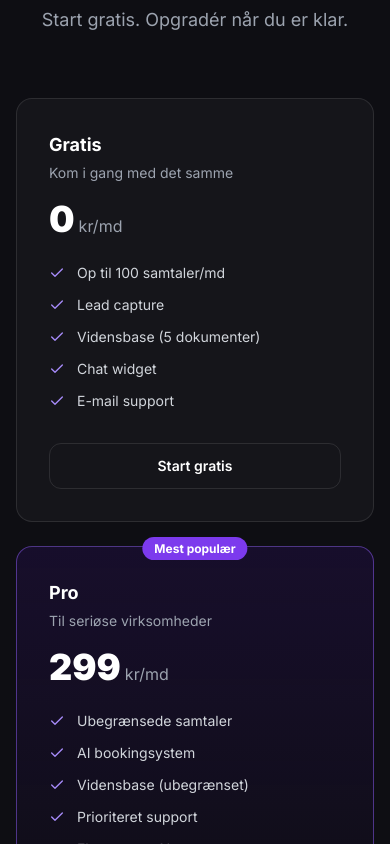
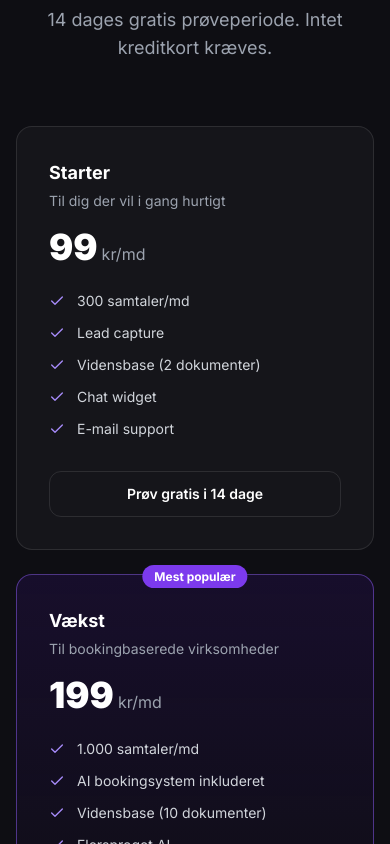
Before and after one commit to RedaDenmark/deskio-landing, a Next.js app: page / in a window 390 px wide. Shown: the part 6620-7464 px from the top of the page. Built offline with nearby package versions, Linux system fonts and the light colour scheme.

Commit message:
Redesign pricing: 3 tiers (Starter/Vaekst/Pro) + add-ons section
Made-with: Cursor

```diff
--- a/app/page.tsx
+++ b/app/page.tsx
@@ -74,21 +74,36 @@ const STEPS = [
 
 const PLANS = [
   {
-    name: 'Gratis',
-    price: '0',
-    desc: 'Kom i gang med det samme',
-    features: ['Op til 100 samtaler/md', 'Lead capture', 'Vidensbase (5 dokumenter)', 'Chat widget', 'E-mail support'],
-    cta: 'Start gratis',
+    name: 'Starter',
+    price: '99',
+    desc: 'Til dig der vil i gang hurtigt',
+    features: ['300 samtaler/md', 'Lead capture', 'Vidensbase (2 dokumenter)', 'Chat widget', 'E-mail support'],
+    cta: 'Prøv gratis i 14 dage',
     highlight: false,
   },
   {
-    name: 'Pro',
-    price: '299',
-    desc: 'Til seriøse virksomheder',
-    features: ['Ubegrænsede samtaler', 'AI bookingsystem', 'Vidensbase (ubegrænset)', 'Prioriteret support', 'Flersproget AI', 'Avanceret analytics'],
-    cta: 'Start Pro gratis i 14 dage',
+    name: 'Vækst',
+    price: '199',
+    desc: 'Til bookingbaserede virksomheder',
+    features: ['1.000 samtaler/md', 'AI bookingsystem inkluderet', 'Vidensbase (10 dokumenter)', 'Flersproget AI', 'E-mail + chat support'],
+    cta: 'Prøv gratis i 14 dage',
     highlight: true,
   },
+  {
+    name: 'Pro',
+    price: '399',
+    desc: 'Til virksomheder der vil skalere',
+    features: ['Ubegrænsede samtaler', 'AI bookingsystem inkluderet', 'Vidensbase (ubegrænset)', 'Flersproget AI', 'Prioriteret support', 'Avanceret analytics', 'Custom AI persona'],
+    cta: 'Prøv gratis i 14 dage',
+    highlight: false,
+  },
+]
+
+const ADDONS = [
+  { icon: '📊', name: 'Analytics', desc: 'Samtalestatistik, konverteringsrate og trends.', price: '+49 kr/md' },
+  { icon: '🤖', name: 'Custom AI persona', desc: 'Eget navn og tone-of-voice regler til din AI.', price: '+49 kr/md' },
+  { icon: '🌐', name: 'Ekstra sprog', desc: 'Flersproget AI til Starter-kunder.', price: '+49 kr/md' },
+  { icon: '💬', name: 'SMS notifikationer', desc: 'Send automatiske SMS-beskeder til kunder.', price: '+49 kr/md' },
 ]
 
 export default function HomePage() {
@@ -258,18 +273,19 @@ export default function HomePage() {
 
       {/* ── PRICING ─────────────────────────────────────────────────────────── */}
       <section id="pricing" className="py-24 px-4 bg-white/[0.015] border-y border-white/5">
-        <div className="max-w-4xl mx-auto">
+        <div className="max-w-5xl mx-auto">
           <FadeUp className="text-center mb-16">
             <p className="text-brand-400 text-sm font-semibold uppercase tracking-widest mb-3">Priser</p>
             <h2 className="text-3xl md:text-5xl font-black tracking-tight mb-4">
               Enkel og gennemsigtig
             </h2>
-            <p className="text-gray-400 text-lg">Start gratis. Opgradér når du er klar.</p>
+            <p className="text-gray-400 text-lg">14 dages gratis prøveperiode. Intet kreditkort kræves.</p>
           </FadeUp>
 
-          <div className="grid grid-cols-1 md:grid-cols-2 gap-6">
+          {/* ── Plan cards ── */}
+          <div className="grid grid-cols-1 md:grid-cols-3 gap-6 mb-16">
             {PLANS.map((plan, i) => (
-              <FadeUp key={plan.name} delay={i * 150}>
+              <FadeUp key={plan.name} delay={i * 120}>
                 <div className={`relative rounded-2xl border p-8 flex flex-col h-full ${
                   plan.highlight
                     ? 'border-brand-500/50 bg-gradient-to-b from-brand-900/30 to-transparent'
@@ -291,8 +307,8 @@ export default function HomePage() {
 
                   <ul className="space-y-3 mb-8 flex-1">
                     {plan.features.map(f => (
-                      <li key={f} className="flex items-center gap-3 text-sm text-gray-300">
-                        <Check className="w-4 h-4 text-brand-400 flex-shrink-0" />
+                      <li key={f} className="flex items-start gap-3 text-sm text-gray-300">
+                        <Check className="w-4 h-4 text-brand-400 flex-shrink-0 mt-0.5" />
                         {f}
                       </li>
                     ))}
@@ -310,6 +326,27 @@ export default function HomePage() {
               </FadeUp>
             ))}
           </div>
+
+          {/* ── Add-ons ── */}
+          <FadeUp>
+            <div className="rounded-2xl border border-white/10 bg-white/[0.02] p-8">
+              <p className="text-xs font-semibold text-brand-400 uppercase tracking-widest mb-2">Tilføj det du har brug for</p>
+              <h3 className="text-xl font-bold text-white mb-1">Udvid med add-ons</h3>
+              <p className="text-gray-400 text-sm mb-6">Tilføj ekstra funktioner til dit abonnement — til en fast lav månedspris.</p>
+              <div className="grid grid-cols-1 sm:grid-cols-2 lg:grid-cols-4 gap-4">
+                {ADDONS.map((addon, i) => (
+                  <div key={addon.name} className="bg-white/[0.03] hover:bg-white/[0.06] border border-white/5 hover:border-brand-500/30 rounded-xl p-4 transition-all duration-300">
+                    <div className="text-2xl mb-3">{addon.icon}</div>
+                    <div className="flex items-start justify-between gap-2 mb-1">
+                      <h4 className="text-sm font-bold text-white">{addon.name}</h4>
+                      <span className="text-xs font-semibold text-brand-400 shrink-0">{addon.price}</span>
+                    </div>
+                    <p className="text-xs text-gray-400 leading-relaxed">{addon.desc}</p>
+                  </div>
+                ))}
+              </div>
+            </div>
+          </FadeUp>
         </div>
       </section>
 
```
